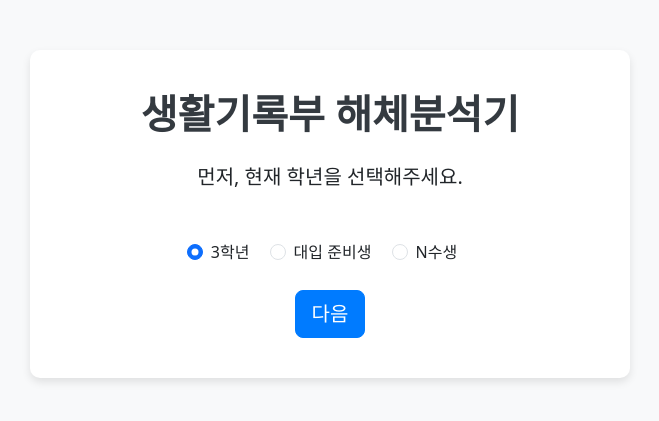
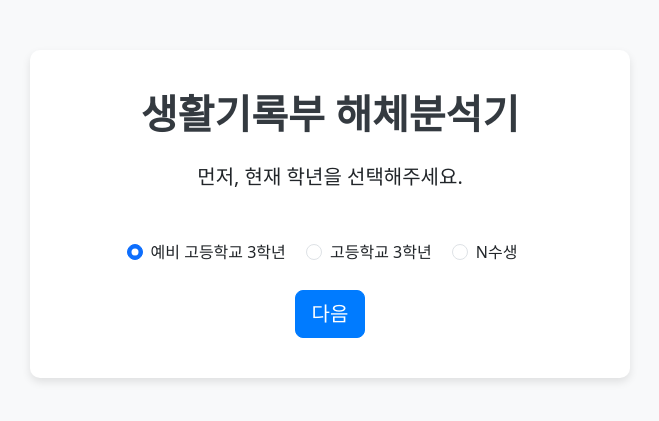
Before and after one commit to sphill98/StudentParser, a Flask app: page / in a window 1280 px wide. Shown: the top 421 px of the page, without its empty margins (310-969 px from the left). Run offline with Flask 3, Linux system fonts and the light colour scheme.

Commit message:
HTML Update

```diff
--- a/student_parser/templates/download.html
+++ b/student_parser/templates/download.html
@@ -54,13 +54,13 @@
                 <a href="{{ url_for('main.download_file', filename=filename) }}" class="btn btn-custom btn-download w-100">성적표 CSV 다운로드</a>
             </div>
             <div class="col-md-4">
-                <a href="{{ url_for('main.graph_general') }}" class="btn btn-custom btn-graph w-100">종합 교과</a>
+                <a href="{{ url_for('main.graph_general') }}" class="btn btn-custom btn-graph w-100">교과종합 성적 분석</a>
             </div>
             <div class="col-md-4">
-                <a href="{{ url_for('main.graph_science') }}" class="btn btn-custom btn-graph w-100">과학탐구</a>
+                <a href="{{ url_for('main.graph_science') }}" class="btn btn-custom btn-graph w-100">과학탐구 성적 분석</a>
             </div>
             <div class="col-md-4">
-                <a href="{{ url_for('main.graph_liberal') }}" class="btn btn-custom btn-graph w-100">사회탐구</a>
+                <a href="{{ url_for('main.graph_liberal') }}" class="btn btn-custom btn-graph w-100">사회탐구 성적 분석</a>
             </div>
             <div class="col-12 mt-4">
                 <a href="{{ url_for('main.index', clear_session=True) }}" class="btn btn-custom btn-home w-100">처음으로 돌아가기</a>
--- a/student_parser/templates/graph_general.html
+++ b/student_parser/templates/graph_general.html
@@ -86,7 +86,7 @@
 <body>
 
 <div class="container">
-  <h1>교과별 성적 분포</h1>
+  <h1>교과별 종합 성적 분포</h1>
   <div class="chart-container">
     <canvas id="gradeRadarChart"></canvas>
   </div>
@@ -177,7 +177,7 @@
     data: {
       labels: labels,
       datasets: [{
-        label: '교과별 성적',
+        label: '교과별 종합 성적',
         data: values,
         fill: false,  // 🛑 기본 fill 제거
         borderColor: '#9966FF',
--- a/student_parser/templates/graph_liberal.html
+++ b/student_parser/templates/graph_liberal.html
@@ -66,7 +66,7 @@
 <body>
 
 <div class="container">
-  <h1>사회 교과 성적 분포</h1>
+  <h1>사회탐구 교과 성적 분포</h1>
   <div class="chart-container">
     <canvas id="gradeRadarChart"></canvas>
   </div>
@@ -115,7 +115,7 @@
     data: {
       labels: labels,
       datasets: [{
-        label: '사회 교과 성적',
+        label: '사회탐구 교과 성적',
         data: values,
         fill: false,  // 🛑 기본 fill 제거
         borderColor: '#af0000',
--- a/student_parser/templates/graph_science.html
+++ b/student_parser/templates/graph_science.html
@@ -66,7 +66,7 @@
 <body>
 
 <div class="container">
-  <h1>과학 교과 성적 분포</h1>
+  <h1>과학탐구 교과 성적 분포</h1>
   <div class="chart-container">
     <canvas id="gradeRadarChart"></canvas>
   </div>
@@ -115,7 +115,7 @@
     data: {
       labels: labels,
       datasets: [{
-        label: '과학 교과 성적',
+        label: '과학탐구 교과 성적',
         data: values,
         fill: false,  // 🛑 기본 fill 제거
         borderColor: '#00af00',
--- a/student_parser/templates/index.html
+++ b/student_parser/templates/index.html
@@ -32,12 +32,12 @@
         <form action="{{ url_for('main.handle_grade_selection') }}" method="post">
             <div class="mb-4">
                 <div class="form-check form-check-inline">
-                    <input class="form-check-input" type="radio" name="curr_grade" id="grade3" value="0" checked>
-                    <label class="form-check-label" for="grade3">3학년</label>
+                    <input class="form-check-input" type="radio" name="curr_grade" id="grade2" value="0" checked>
+                    <label class="form-check-label" for="grade2">예비 고등학교 3학년</label>
                 </div>
                 <div class="form-check form-check-inline">
-                    <input class="form-check-input" type="radio" name="curr_grade" id="prepare" value="1">
-                    <label class="form-check-label" for="prepare">대입 준비생</label>
+                    <input class="form-check-input" type="radio" name="curr_grade" id="grade3" value="1">
+                    <label class="form-check-label" for="grade3">고등학교 3학년</label>
                 </div>
                 <div class="form-check form-check-inline">
                     <input class="form-check-input" type="radio" name="curr_grade" id="nsu" value="2">
--- a/student_parser/templates/upload.html
+++ b/student_parser/templates/upload.html
@@ -35,13 +35,13 @@
           {% endif %}
         {% endwith %}
         <h1 class="mb-4 text-center">생활기록부 업로드</h1>
-        <p class="text-center lead mb-5">이제 생활기록부 PDF 파일을 업로드해주세요.</p>
+        <p class="text-center lead mb-5">생활기록부 PDF 파일을 업로드해주세요.</p>
         <form action="{{ url_for('main.upload') }}" method="post" enctype="multipart/form-data">
             <div class="mb-3">
                 <input type="file" class="form-control" name="file" required>
             </div>
             <div class="d-grid">
-                <button type="submit" class="btn btn-primary btn-lg">업로드하기</button>
+                <button type="submit" class="btn btn-primary btn-lg">업로드</button>
             </div>
         </form>
     </div>
```
